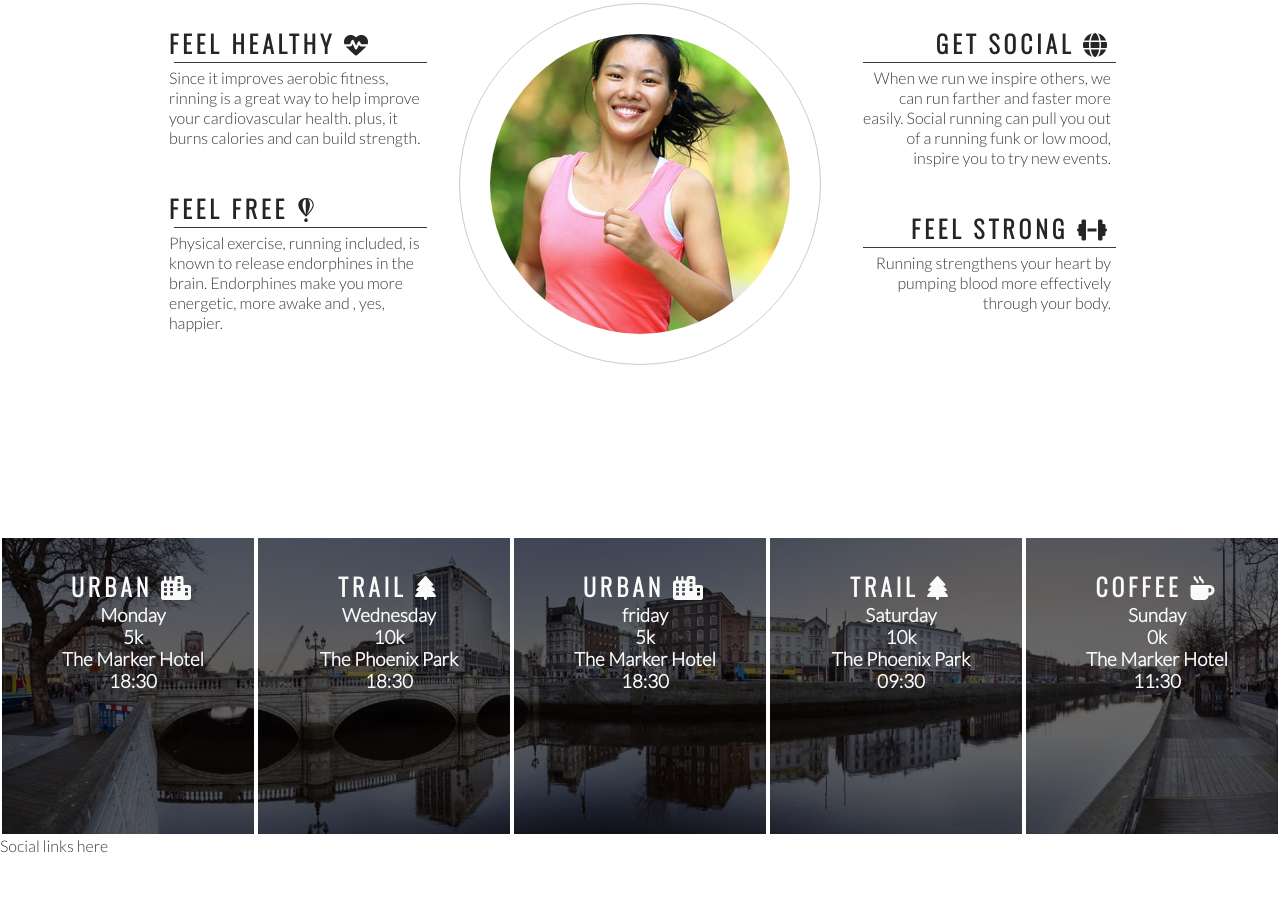
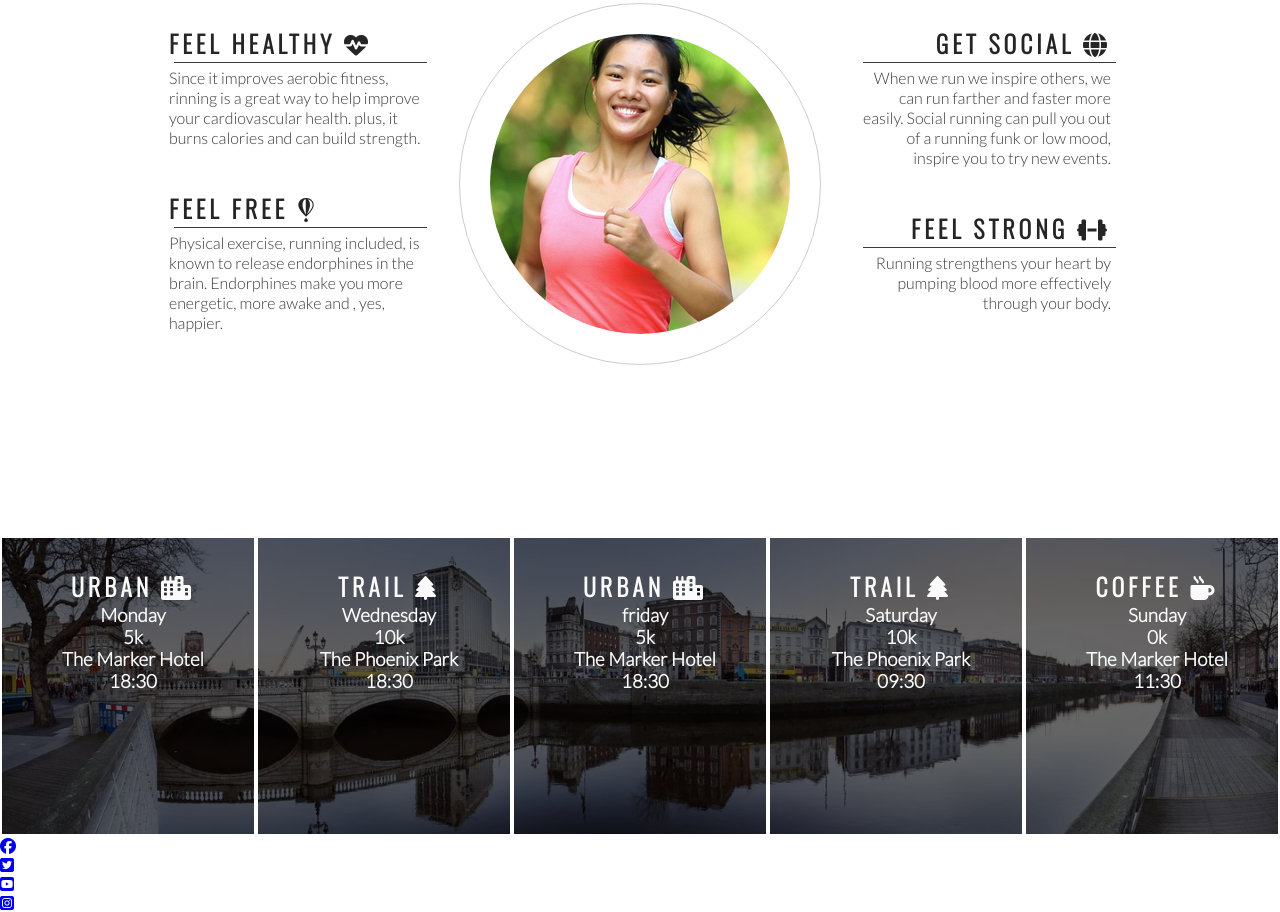
Before and after one commit to Amor-Jansen/love-running, a plain HTML site: page index.html in a window 1280 px wide. Shown: the part 759-1671 px from the top of the page. Before the commit the page ends 1614 px from the top, so only its background shows below. Drawn offline with nearby package versions, Linux system fonts and the light colour scheme.

Commit message:
Add social media icons to footer

```diff
--- a/index.html
+++ b/index.html
@@ -115,7 +115,24 @@
      </div>
     </section>
     <footer>
-        Social links here
+        <ul>
+            <li>
+                <a href="https://facebook.com" target="_blank" rel="noopener"
+                aria-label="Visit our Facebook page (opens in a new tab)"><i class="fa-brands fa-facebook"></i></a>
+            </li>
+            <li>
+                <a href="https://twitter.com" target="_blank" rel="noopener"
+                aria-label="Visit our Twitter page (opens in a new tab)"><i class="fa-brands fa-square-twitter"></i></a>
+            </li>
+            <li>
+                <a href="https://youtube.com" target="_blank" rel="noopener"
+                aria-label="Visit our YouTube page (opens in a new tab)"><i class="fa-brands fa-square-youtube"></i></a>
+            </li>
+            <li>
+                <a href="https://instagram.com" target="_blank" rel="noopener"
+                aria-label="Visit our Instagram page (opens in a new tab)"><i class="fa-brands fa-square-instagram"></i></a>
+            </li>
+        </ul>
     </footer>
 
     <!--font awesome script-->
```
